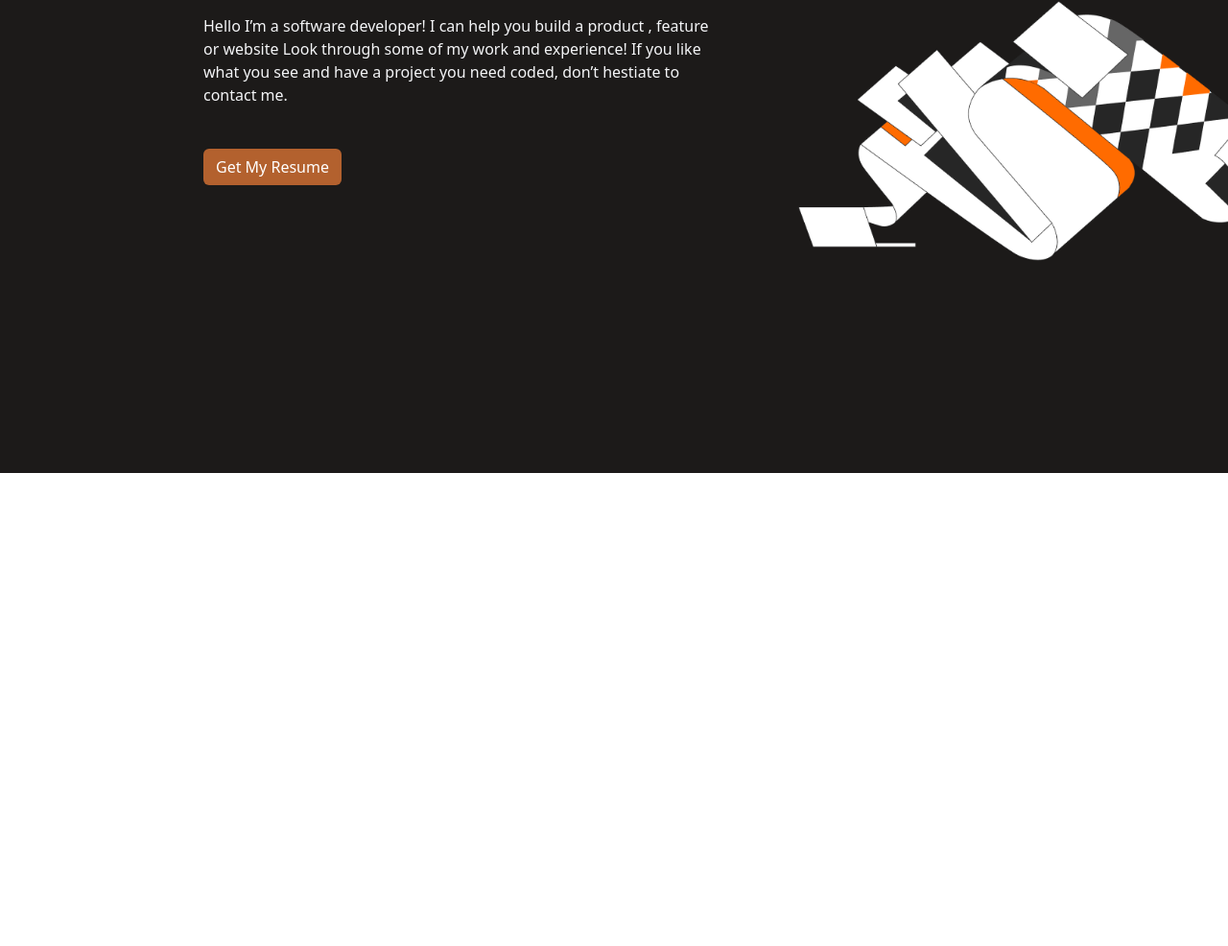
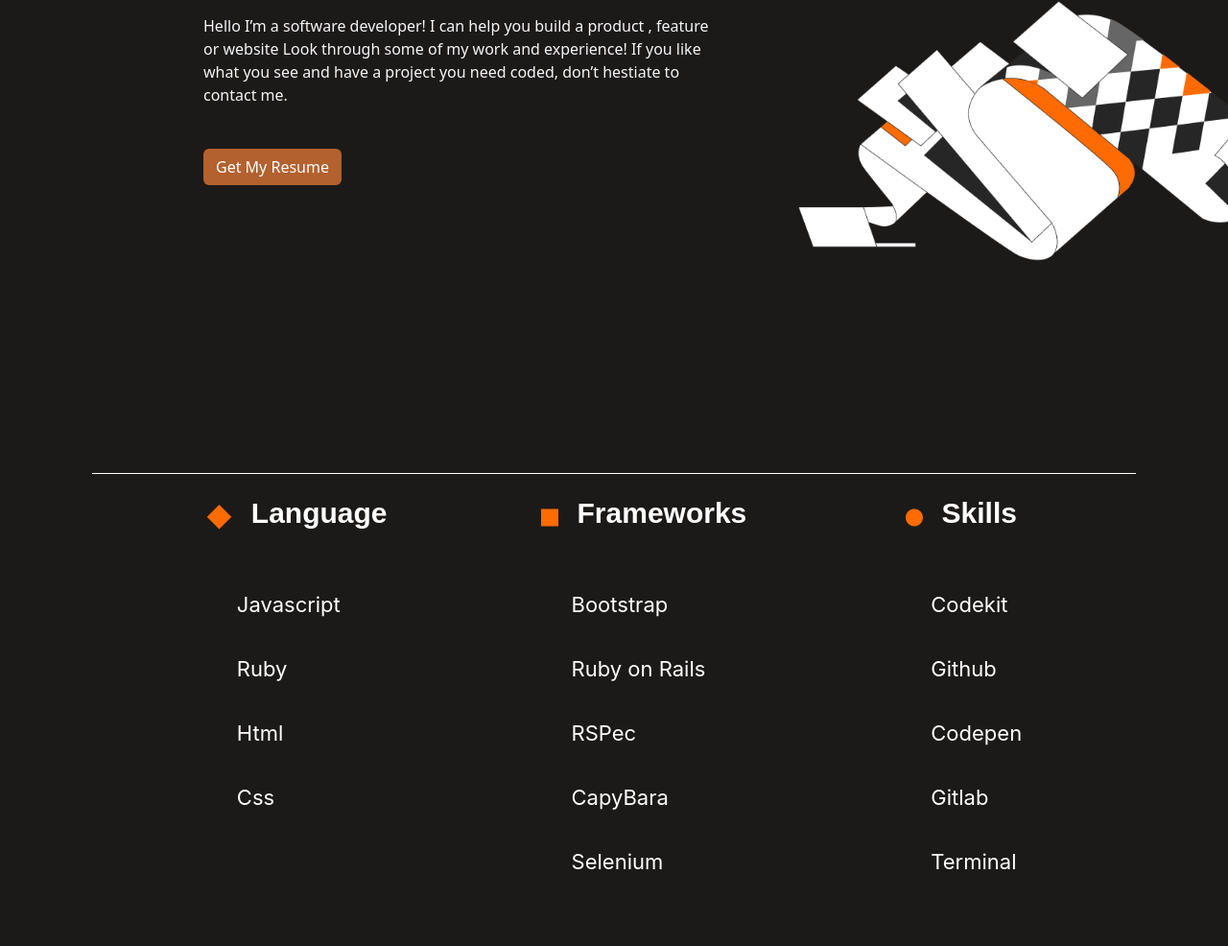
Before and after one commit to AbeeraTahir/Bootstrap-Portfolio, a website: page index.html in a window 1280 px wide. Shown: the part 2975-3961 px from the top of the page at 96% size. Before the commit the page ends 3468 px from the top, so only its background shows below. Drawn offline with nearby package versions, Linux system fonts and the light colour scheme.

Commit message:
Add skill section

```diff
--- a/index.html
+++ b/index.html
@@ -199,5 +199,60 @@
         </div>
       </div>
     </section>
+    <section class="color-aboutme">
+      <div class="divider"></div>
+      <div class="skills_container">
+          <div class="skills_content">
+              <div class="skill_inner_section">
+                  <div class="skill_title">
+                      <img src="icons/quad.png" alt="diamond shape">
+                      <h3 class="text-white">Language</h3>
+                  </div>
+                  <div class="lang_names text-dark">
+                      <ul>
+                          <li>Javascript</li>
+                          <li>Ruby</li>
+                          <li>Html</li>
+                          <li>Css</li>
+                      </ul>
+                  </div>
+              </div>
+          </div>
+          <div class="skills_content">
+              <div class="skill_inner_section">
+                  <div class="skill_title">
+                      <img src="icons/square.png" alt="square shape">
+                      <h3 class="text-white">Frameworks</h3>
+                  </div>
+                  <div class="lang_names">
+                      <ul>
+                          <li>Bootstrap</li>
+                          <li>Ruby on Rails</li>
+                          <li>RSPec</li>
+                          <li>CapyBara</li>
+                          <li>Selenium</li>
+                      </ul>
+                  </div>
+              </div>
+          </div>
+          <div class="skills_content">
+              <div class="skill_inner_section">
+                  <div class="skill_title">
+                      <img src="icons/circle.png" alt="circle shape">
+                      <h3 class="text-white">Skills</h3>
+                  </div>
+                  <div class="lang_names">
+                      <ul>
+                          <li>Codekit</li>
+                          <li>Github</li>
+                          <li>Codepen</li>
+                          <li>Gitlab</li>
+                          <li>Terminal</li>
+                      </ul>
+                  </div>
+              </div>
+          </div>
+      </div>
+    </section>
   </body>
 </html>
--- a/style.css
+++ b/style.css
@@ -221,3 +221,72 @@
   background-size: 35%;
   background-color: #1c1a19;
 }
+.color-aboutme{
+  background-color: #1c1a19;
+}
+
+.divider {
+  background: #fff;
+  width: 85%;
+  margin: auto;
+  height: 0.5px;
+  margin-bottom: 20px;
+  display: grid;
+  place-items: center;
+}
+
+.skills_container {
+  display: flex;
+  flex-direction: row;
+  justify-content: center;
+}
+
+.skills_content {
+  display: flex;
+  flex-direction: column;
+  gap: 44px;
+  padding-bottom: 50px;
+  padding-left: 80px;
+  padding-right: 80px;
+}
+
+.skill_inner_section {
+  display: flex;
+  flex-direction: column;
+}
+
+.skill_title {
+  display: flex;
+  flex-direction: row;
+  justify-content: center;
+  align-items: center;
+  gap: 20px;
+}
+
+.skill_title h3 {
+  font-family: 'InaiMathi', sans-serif;
+  font-style: normal;
+  font-weight: 600;
+  font-size: 1.875rem;
+  line-height: 2.75rem;
+  text-align: center;
+}
+
+.lang_names ul {
+  list-style: none;
+  display: flex;
+  flex-direction: column;
+  justify-content: center;
+  align-items: flex-start;
+  gap: 24px;
+  padding-top: 44px;
+}
+
+.lang_names ul li {
+  font-family: 'Inter', sans-serif;
+  font-style: normal;
+  font-weight: 400;
+  font-size: 1.375rem;
+  line-height: 2.688rem;
+  color: #fff;
+}
```
